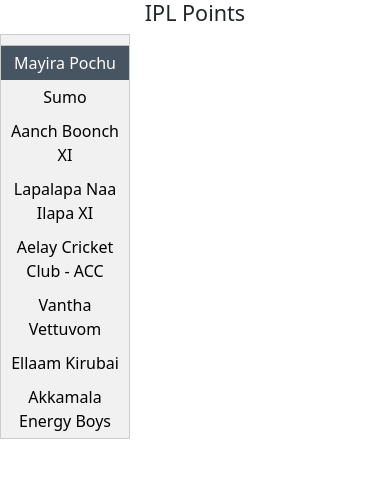
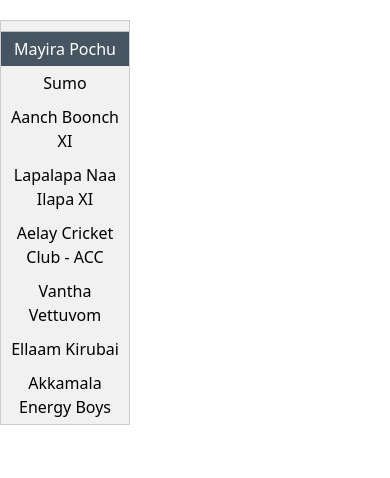
Before and after one commit to skmagarajan/IPL-PointsTable, a website: page main.html in a window 390 px wide. Drawn offline with nearby package versions, Linux system fonts and the light colour scheme; no server answers.

Commit message:
Added mobile version

```diff
--- a/css/style.css
+++ b/css/style.css
@@ -81,7 +81,4 @@
 		padding: 5px;
 	}
 
-	body{
-		margin: 0px;
-	}
-  }
+}
--- a/main.html
+++ b/main.html
@@ -141,7 +141,7 @@
 	Tab links -->
 	<div class="container">
 		<div class="row">
-			<h4 class="text-center">IPL Points</h4>
+			<!-- <h4 class="text-center">IPL Points</h4> -->
 			<div class="col-4 col-lg-4">
 				<div class="tab">
 					<div id="last" style="text-align: center;margin: 5px;"></div>
```
